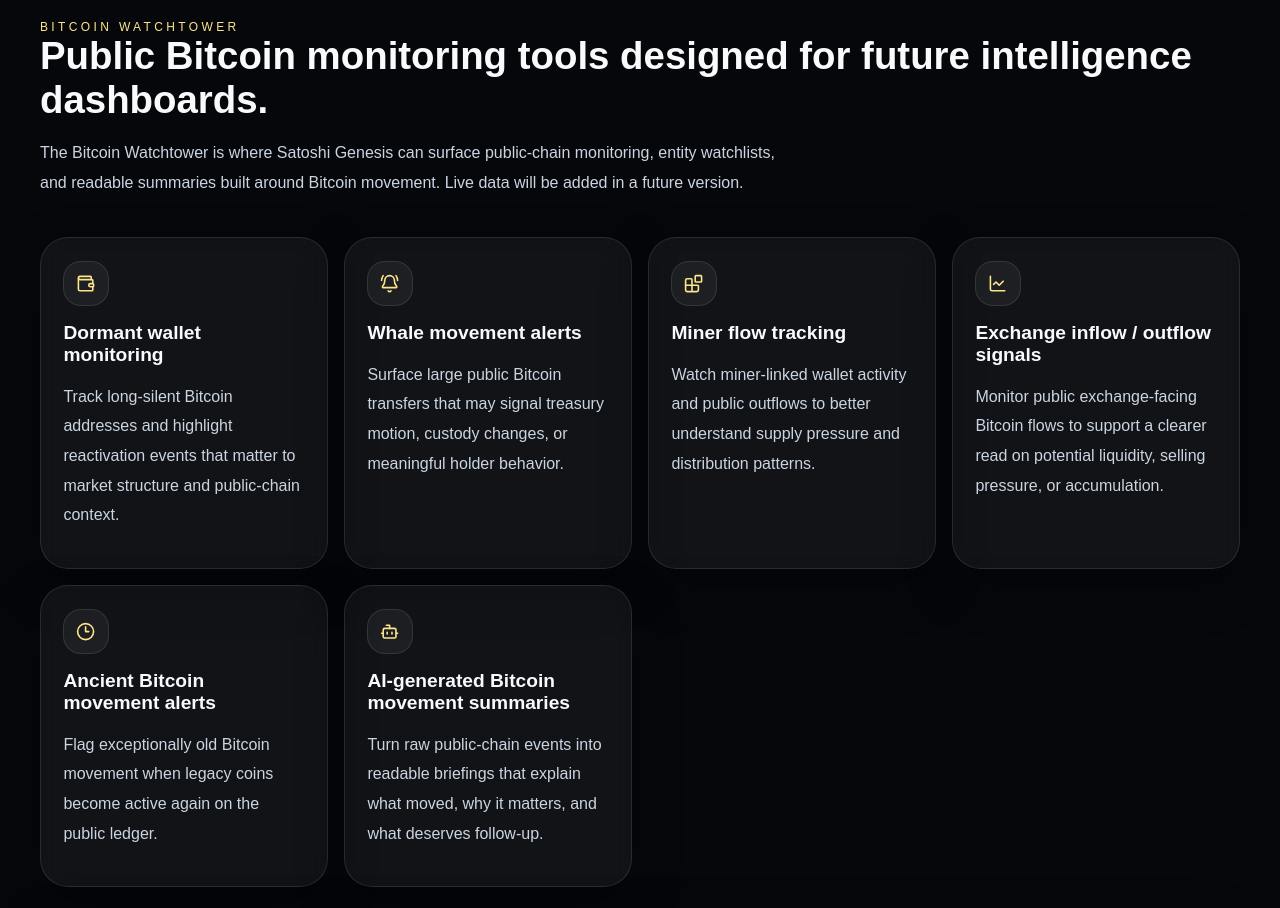
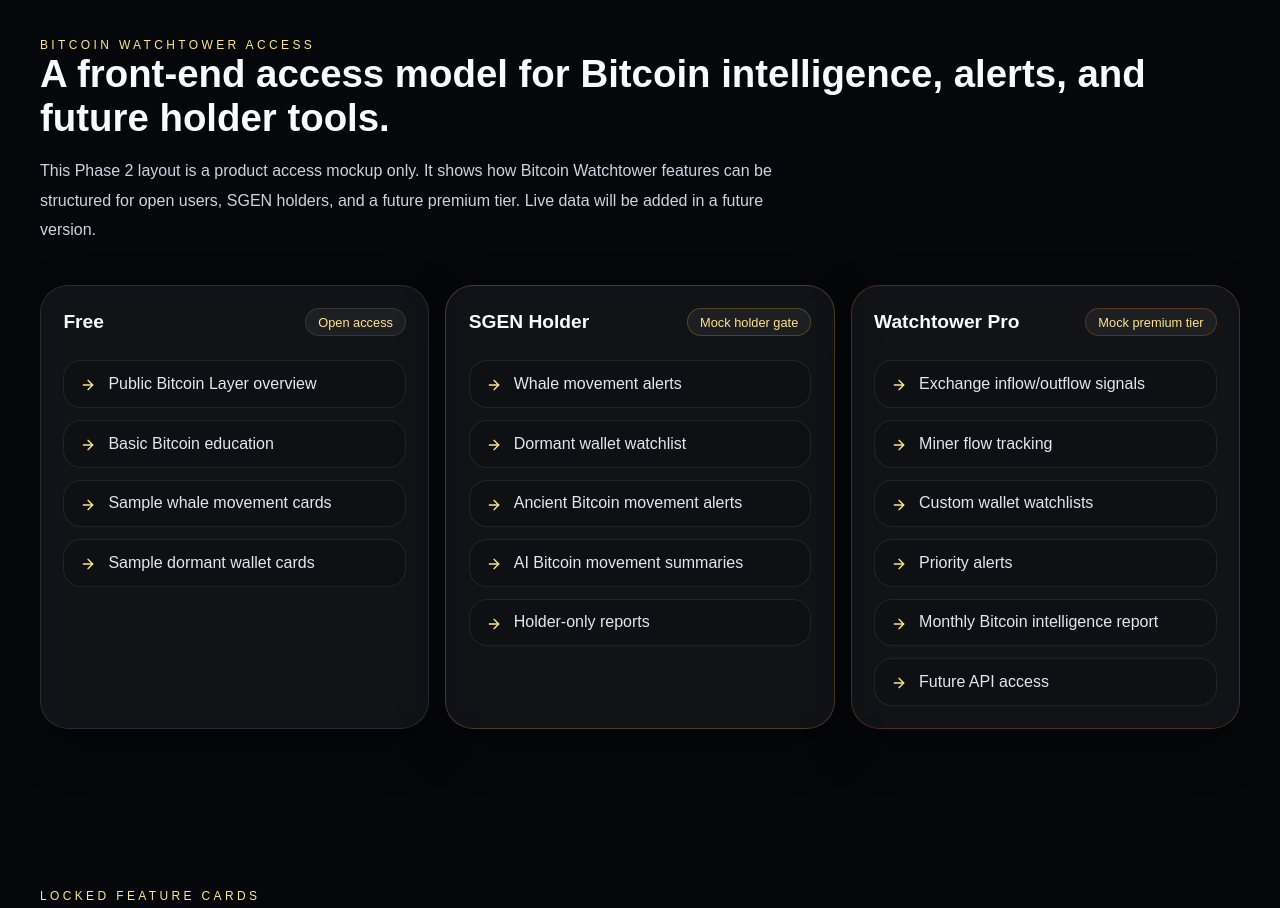
Before and after one commit to Jaxon88GoMining/satoshi-genesis-site, a Next.js app: page /bitcoin-layer in a window 1280 px wide. Shown: the part 1880-2788 px from the top of the page. Built offline with nearby package versions, Linux system fonts and the light colour scheme.

Commit message:
Upgrade Bitcoin Layer into Watchtower monetisation mockup

```diff
--- a/app/bitcoin-layer/page.tsx
+++ b/app/bitcoin-layer/page.tsx
@@ -8,9 +8,9 @@ import {
   Bot,
   Clock3,
   FileText,
-  Home,
   Layers,
   LineChart,
+  Lock,
   Radar,
   ShieldCheck,
   Wallet,
@@ -36,36 +36,98 @@ const projectFacts = [
   ['Freeze authority', 'disabled'],
 ] as const;
 
-const watchtowerCards = [
+const accessTiers = [
+  {
+    title: 'Free',
+    badge: 'Open access',
+    accent: 'rgba(255,255,255,0.10)',
+    features: [
+      'Public Bitcoin Layer overview',
+      'Basic Bitcoin education',
+      'Sample whale movement cards',
+      'Sample dormant wallet cards',
+    ],
+  },
+  {
+    title: 'SGEN Holder',
+    badge: 'Mock holder gate',
+    accent: 'rgba(251,191,36,0.24)',
+    features: [
+      'Whale movement alerts',
+      'Dormant wallet watchlist',
+      'Ancient Bitcoin movement alerts',
+      'AI Bitcoin movement summaries',
+      'Holder-only reports',
+    ],
+  },
+  {
+    title: 'Watchtower Pro',
+    badge: 'Mock premium tier',
+    accent: 'rgba(249,115,22,0.26)',
+    features: [
+      'Exchange inflow/outflow signals',
+      'Miner flow tracking',
+      'Custom wallet watchlists',
+      'Priority alerts',
+      'Monthly Bitcoin intelligence report',
+      'Future API access',
+    ],
+  },
+] as const;
+
+const lockedFeatures = [
+  {
+    icon: BellRing,
+    title: 'Whale Alerts',
+    text: 'Follow oversized Bitcoin transfers with readable summaries and future alert logic for meaningful wallet movement.',
+  },
   {
     icon: Wallet,
-    title: 'Dormant wallet monitoring',
-    text: 'Track long-silent Bitcoin addresses and highlight reactivation events that matter to market structure and public-chain context.',
+    title: 'Dormant Wallet Alerts',
+    text: 'Watch long-silent Bitcoin addresses and surface reactivation signals when historic holdings wake up on the public ledger.',
   },
   {
-    icon: BellRing,
-    title: 'Whale movement alerts',
-    text: 'Surface large public Bitcoin transfers that may signal treasury motion, custody changes, or meaningful holder behavior.',
+    icon: Clock3,
+    title: 'Ancient BTC Movement Alerts',
+    text: 'Highlight especially old Bitcoin movement so rare legacy activity can be reviewed in context instead of missed in noise.',
+  },
+  {
+    icon: LineChart,
+    title: 'Exchange Flow Signals',
+    text: 'Track public inflow and outflow patterns linked to exchange clusters for a cleaner read on pressure and positioning.',
   },
   {
     icon: Blocks,
-    title: 'Miner flow tracking',
-    text: 'Watch miner-linked wallet activity and public outflows to better understand supply pressure and distribution patterns.',
-  },
-  {
-    icon: LineChart,
-    title: 'Exchange inflow / outflow signals',
-    text: 'Monitor public exchange-facing Bitcoin flows to support a clearer read on potential liquidity, selling pressure, or accumulation.',
-  },
-  {
-    icon: Clock3,
-    title: 'Ancient Bitcoin movement alerts',
-    text: 'Flag exceptionally old Bitcoin movement when legacy coins become active again on the public ledger.',
+    title: 'Miner Flow Tracker',
+    text: 'Monitor miner-linked wallet behavior and transfer patterns to better understand public supply-side movement.',
   },
   {
     icon: Bot,
-    title: 'AI-generated Bitcoin movement summaries',
-    text: 'Turn raw public-chain events into readable briefings that explain what moved, why it matters, and what deserves follow-up.',
+    title: 'AI Bitcoin Summary Engine',
+    text: 'Turn raw public-chain events into plain-language briefings that explain what moved, when it moved, and why it matters.',
+  },
+] as const;
+
+const sampleFeed = [
+  {
+    label: 'Ancient Wallet Activity',
+    title: '12.4 year dormant wallet moved 50 BTC',
+    text: 'Demo alert showing how long-silent public Bitcoin movement can be surfaced and summarised for users.',
+  },
+  {
+    label: 'Whale Transfer',
+    title: '1,250 BTC moved between unknown wallets',
+    text: 'Demo alert showing a large public transfer moving between two unidentified counterparties.',
+  },
+  {
+    label: 'Exchange Inflow Signal',
+    title: '340 BTC sent to major exchange cluster',
+    text: 'Demo alert showing a public exchange-facing movement event that could matter to liquidity interpretation.',
+  },
+  {
+    label: 'Miner Flow',
+    title: 'Mining wallet transferred 22 BTC',
+    text: 'Demo alert showing miner-linked public wallet movement for monitoring and future summary tools.',
   },
 ] as const;
 
@@ -117,6 +179,12 @@ type ButtonLinkProps = {
 };
 
 type InfoCardProps = {
+  icon: ComponentType<{ className?: string }>;
+  title: string;
+  text: string;
+};
+
+type LockedCardProps = {
   icon: ComponentType<{ className?: string }>;
   title: string;
   text: string;
@@ -207,6 +275,29 @@ function InfoCard({ icon: Icon, title, text }: InfoCardProps) {
   );
 }
 
+function LockedFeatureCard({ icon: Icon, title, text }: LockedCardProps) {
+  return (
+    <div className="panel card" style={{ borderColor: 'rgba(251,191,36,0.18)' }}>
+      <div style={{ display: 'flex', justifyContent: 'space-between', gap: '1rem', alignItems: 'flex-start' }}>
+        <div className="feature-icon">
+          <Icon className="icon" />
+        </div>
+        <div className="token-badge" style={{ color: '#fde68a', borderColor: 'rgba(251,191,36,0.20)' }}>
+          <Lock className="inline-icon" /> Locked
+        </div>
+      </div>
+      <div className="feature-title" style={{ marginTop: '0.4rem' }}>{title}</div>
+      <p className="section-copy">{text}</p>
+      <div className="token-item" style={{ marginTop: '1rem', justifyContent: 'center', color: '#fde68a' }}>
+        Locked — SGEN Holder / Pro Access
+      </div>
+      <div style={{ marginTop: '1rem' }}>
+        <ButtonLink href="#access" variant="outline">Unlock Access</ButtonLink>
+      </div>
+    </div>
+  );
+}
+
 export default function BitcoinLayerPage() {
   return (
     <div className="page">
@@ -229,8 +320,9 @@ export default function BitcoinLayerPage() {
             <nav className="nav">
               <a href={HOME_URL} className="nav-link">Home</a>
               <a href="/bitcoin-layer" className="nav-link" style={{ color: '#fde68a' }}>Bitcoin Layer</a>
-              <a href="#watchtower" className="nav-link">Watchtower</a>
-              <a href="#proof" className="nav-link">Genesis Proof</a>
+              <a href="#access" className="nav-link">Access</a>
+              <a href="#locked" className="nav-link">Locked Tools</a>
+              <a href="#feed" className="nav-link">Demo Feed</a>
               <ButtonLink href={WHITEPAPER_URL} target="_blank">Read Whitepaper</ButtonLink>
             </nav>
           </div>
@@ -269,8 +361,8 @@ export default function BitcoinLayerPage() {
                     <div className="metric-label">Historical proof anchor</div>
                   </div>
                   <div className="panel metric">
-                    <div className="metric-value">OP_RETURN / Ordinal</div>
-                    <div className="metric-label">Planned proof record path</div>
+                    <div className="metric-value">Mock Access</div>
+                    <div className="metric-label">Phase 2 Watchtower monetisation layout</div>
                   </div>
                 </div>
               </div>
@@ -337,30 +429,77 @@ export default function BitcoinLayerPage() {
             </div>
           </Section>
 
-          <Section id="watchtower" eyebrow="Bitcoin Watchtower" title="Public Bitcoin monitoring tools designed for future intelligence dashboards.">
+          <Section id="access" eyebrow="Bitcoin Watchtower Access" title="A front-end access model for Bitcoin intelligence, alerts, and future holder tools.">
             <p className="section-copy">
-              The Bitcoin Watchtower is where Satoshi Genesis can surface public-chain monitoring, entity watchlists, and readable summaries built around Bitcoin movement. Live data will be added in a future version.
+              This Phase 2 layout is a product access mockup only. It shows how Bitcoin Watchtower features can be structured for open users, SGEN holders, and a future premium tier. Live data will be added in a future version.
             </p>
             <div
               style={{
                 display: 'grid',
-                gridTemplateColumns: 'repeat(auto-fit, minmax(240px, 1fr))',
+                gridTemplateColumns: 'repeat(auto-fit, minmax(250px, 1fr))',
                 gap: '1rem',
                 marginTop: '2.5rem',
               }}
             >
-              {watchtowerCards.map((card) => (
-                <InfoCard key={card.title} {...card} />
+              {accessTiers.map((tier) => (
+                <div key={tier.title} className="panel card" style={{ borderColor: tier.accent }}>
+                  <div style={{ display: 'flex', justifyContent: 'space-between', gap: '1rem', alignItems: 'center' }}>
+                    <div className="card-title">{tier.title}</div>
+                    <div className="token-badge" style={{ borderColor: tier.accent, color: '#fde68a' }}>{tier.badge}</div>
+                  </div>
+                  <div className="token-list">
+                    {tier.features.map((feature) => (
+                      <div key={feature} className="token-item">
+                        <ArrowRight className="inline-icon" />
+                        <span>{feature}</span>
+                      </div>
+                    ))}
+                  </div>
+                </div>
               ))}
             </div>
-            <div className="panel card" style={{ marginTop: '1.5rem', borderColor: 'rgba(251,191,36,0.25)' }}>
-              <div className="logo-inline">
-                <Radar className="icon large" style={{ color: '#fde68a' }} />
-                <div className="card-title">Future data layer</div>
-              </div>
+          </Section>
+
+          <Section id="locked" eyebrow="Locked Feature Cards" title="Premium Watchtower modules shown as SGEN-gated and Pro-gated product mockups.">
+            <p className="section-copy">
+              These cards are front-end previews of future access-controlled tools. They do not process payments or unlock live feeds yet. They simply show how gated Watchtower modules could be presented.
+            </p>
+            <div
+              style={{
+                display: 'grid',
+                gridTemplateColumns: 'repeat(auto-fit, minmax(260px, 1fr))',
+                gap: '1rem',
+                marginTop: '2.5rem',
+              }}
+            >
+              {lockedFeatures.map((feature) => (
+                <LockedFeatureCard key={feature.title} {...feature} />
+              ))}
+            </div>
+          </Section>
+
+          <Section id="feed" eyebrow="Sample Alert Feed" title="Demo movement cards showing how Watchtower alerts can look before live data is connected.">
+            <div className="panel card" style={{ borderColor: 'rgba(251,191,36,0.25)' }}>
+              <div className="eyebrow">Demo data — live tracking coming soon</div>
               <p className="section-copy" style={{ marginTop: '0.9rem' }}>
-                Initial release focuses on structure, intent, and product direction. Real-time public-chain feeds, dashboards, and alert logic will be added in a future version of the Bitcoin Layer.
+                These cards use fake example events for layout and product design only. They do not represent live Bitcoin monitoring or real-time market intelligence yet.
               </p>
+            </div>
+            <div
+              style={{
+                display: 'grid',
+                gridTemplateColumns: 'repeat(auto-fit, minmax(260px, 1fr))',
+                gap: '1rem',
+                marginTop: '1.5rem',
+              }}
+            >
+              {sampleFeed.map((item) => (
+                <div key={item.title} className="panel card">
+                  <div className="eyebrow">{item.label}</div>
+                  <div className="card-title" style={{ marginTop: '0.85rem' }}>{item.title}</div>
+                  <p className="section-copy" style={{ marginTop: '0.85rem' }}>{item.text}</p>
+                </div>
+              ))}
             </div>
           </Section>
 
@@ -415,6 +554,9 @@ export default function BitcoinLayerPage() {
               <p className="section-copy" style={{ marginTop: '1rem' }}>
                 Satoshi Genesis does not hack wallets, brute-force private keys, or promise recovery of Bitcoin that users do not control. The Bitcoin Layer is for public blockchain intelligence, proof anchoring, education, and transparent monitoring only.
               </p>
+              <p className="section-copy" style={{ marginTop: '1rem' }}>
+                The Watchtower monitors public blockchain data only. It does not access private wallets, recover lost Bitcoin, brute-force keys, or provide financial advice.
+              </p>
             </div>
           </Section>
 
@@ -423,18 +565,18 @@ export default function BitcoinLayerPage() {
               <div className="panel cta-panel">
                 <div className="cta-row">
                   <div>
-                    <div className="eyebrow">Call to Action</div>
+                    <div className="eyebrow">Monetisation CTA</div>
                     <h2 className="section-title" style={{ marginTop: '1rem' }}>
-                      Explore SGEN, track the Bitcoin Layer roadmap, and return to the main site anytime.
+                      Unlock the Satoshi Genesis Bitcoin Watchtower
                     </h2>
                     <p className="section-copy">
-                      This page frames Satoshi Genesis as a Solana-native ecosystem that reads Bitcoin publicly, explains Bitcoin movement clearly, and prepares a permanent Bitcoin-side proof record for launch identity.
+                      Hold SGEN or upgrade to Watchtower Pro to access advanced Bitcoin movement intelligence, alert feeds, watchlists, and reports.
                     </p>
                   </div>
                   <div style={{ display: 'flex', flexDirection: 'column', gap: '0.75rem' }}>
-                    <ButtonLink href={TOKEN_URL} target="_blank" variant="gold">View SGEN Token</ButtonLink>
-                    <ButtonLink href={WHITEPAPER_URL} target="_blank">Read Whitepaper</ButtonLink>
-                    <ButtonLink href={HOME_URL} variant="outline">Return Home</ButtonLink>
+                    <ButtonLink href={TOKEN_URL} target="_blank" variant="gold">Get SGEN Access</ButtonLink>
+                    <ButtonLink href="#access">Join Watchtower Pro</ButtonLink>
+                    <ButtonLink href={HOME_URL} variant="outline">Back to Home</ButtonLink>
                   </div>
                 </div>
               </div>
@@ -457,7 +599,7 @@ export default function BitcoinLayerPage() {
               </div>
             </div>
             <div className="footer-note">
-              SGEN is a Solana mainnet token. The Bitcoin Layer is a monitoring and proof framework built around public blockchain data, future dashboards, and permanent proof anchoring records.
+              SGEN is a Solana mainnet token. The Bitcoin Layer is a monitoring and proof framework built around public blockchain data, future dashboards, product access mockups, and permanent proof anchoring records.
             </div>
           </div>
         </footer>
```
